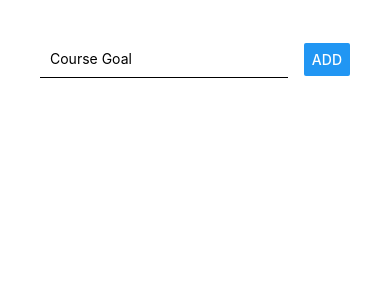
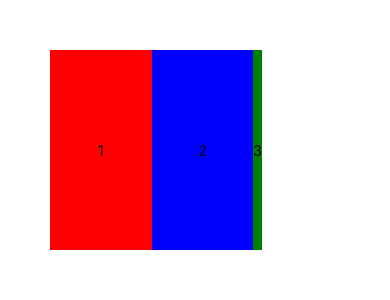
Before and after one commit to R-Sugimoto-0718/React-Native-Crash-Course, a React Native app: screen / in a window 390 px wide. Shown: the top 300 px of the page. Built offline with nearby package versions, Linux system fonts and the light colour scheme.

Commit message:
[FlexBox]

```diff
--- a/App.js
+++ b/App.js
@@ -3,28 +3,47 @@
   StyleSheet,
   Text,
   View,
-  TextInput,
-  Button,
   SafeAreaView
 } from 'react-native';
 
 export default function App() {
   return (
     <SafeAreaView>
-      <View style={{ padding: 40 }}>
-        <View style={{ flexDirection: 'row', justifyContent: 'space-between', alignItems: 'center' }}>
-          <TextInput
-            placeholder="Course Goal"
-            style={{
-              width: '80%',
-              borderBottomColor: 'black',
-              borderBottomWidth: 1,
-              padding: 10
-            }}
-          />
-          <Button title="Add" />
+      <View style={{
+        padding: 50,
+        flexDirection: 'row',
+        width: '80%',
+        height: 300,
+        justifyContent: "space-around",
+        alignItems: 'stretch'
+      }}>
+        <View
+          style={{
+            backgroundColor: 'red',
+            flex: 1,
+            justifyContent: 'center',
+            alignItems: 'center'
+          }}>
+          <Text>1</Text>
         </View>
-        <View>
+        <View
+          style={{
+            backgroundColor: 'blue',
+            flexDirection: 'row',
+            flex: 1 ,
+            justifyContent: 'center',
+            alignItems: 'center'
+          }}>
+          <Text>2</Text>
+        </View>
+        <View
+          style={{
+            backgroundColor: 'green',
+            flexDirection: 'row',
+            justifyContent: 'center',
+            alignItems: 'center'
+          }}>
+          <Text>3</Text>
         </View>
       </View>
     </SafeAreaView>
```
